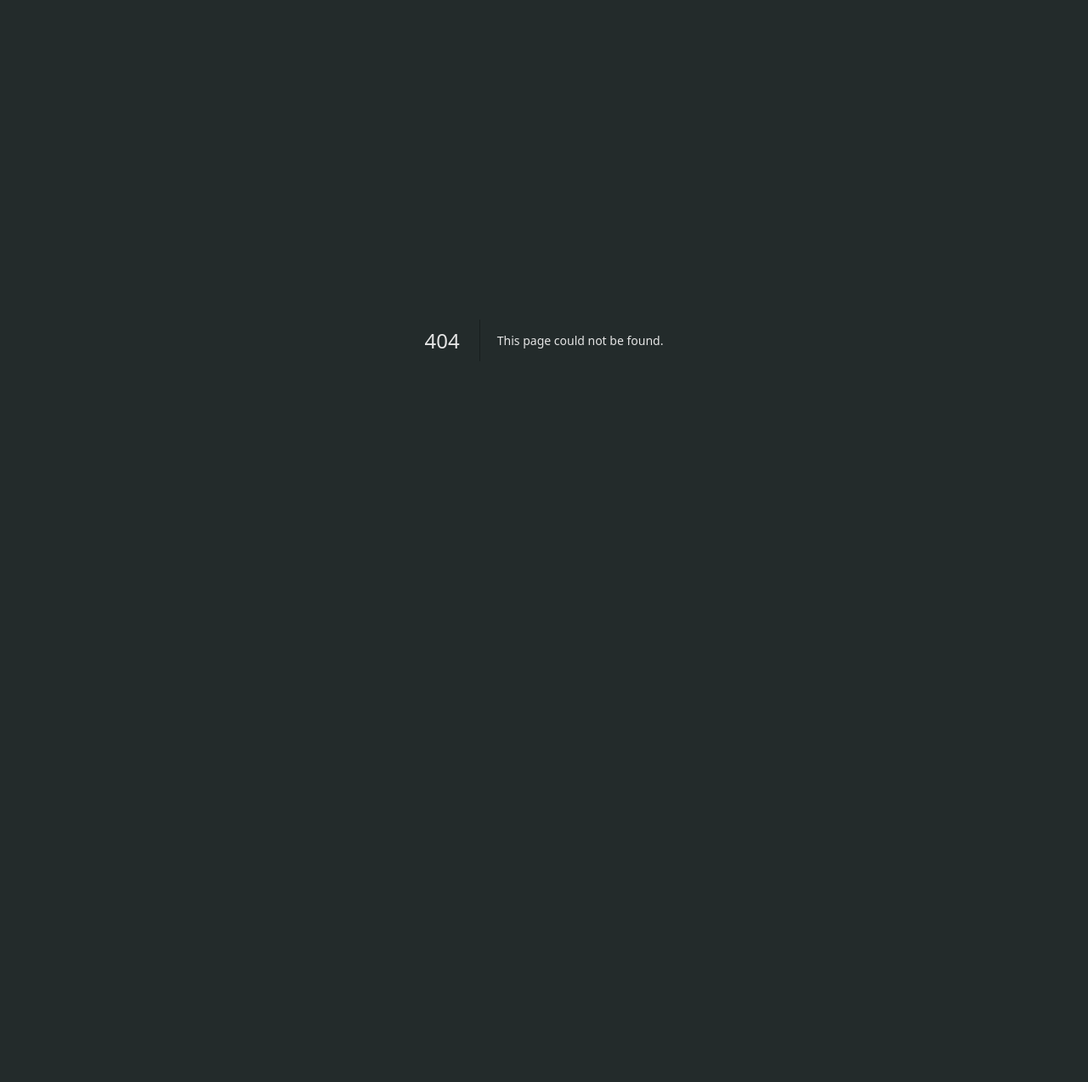
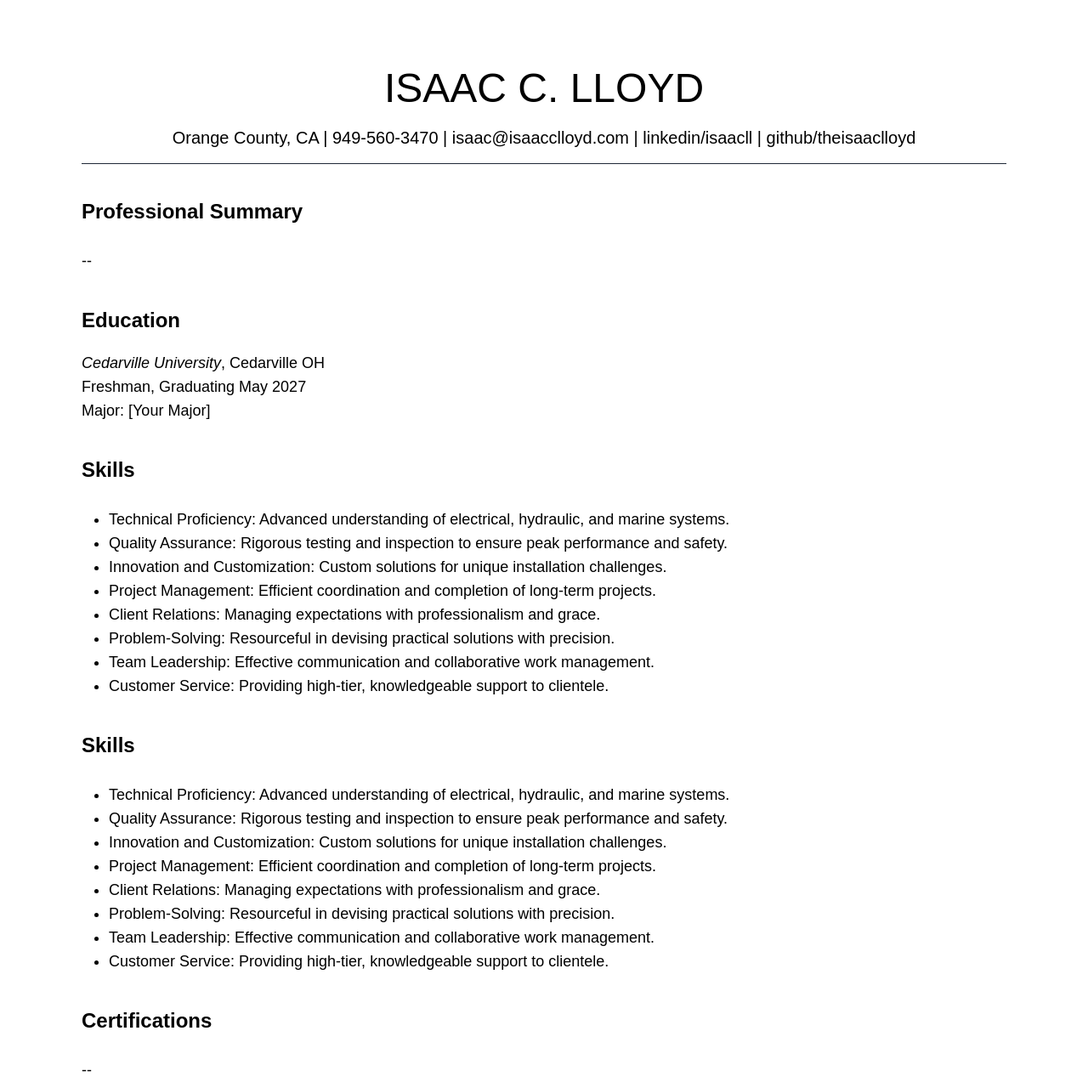
Before and after one commit to theisaaclloyd/isaacclloydcom-frontend, a Next.js app: page /resume in a window 1280 px wide. Before the commit this address had no page. Shown: the whole page at 85% size. Before the commit the page ends 800 px from the top, so only its background shows below. Built offline with nearby package versions, Linux system fonts and the light colour scheme; a web font is replaced by a local one.

Commit message:
rebuilding main ui

```diff
--- a/app/globals.css
+++ b/app/globals.css
@@ -87,7 +87,7 @@
 @keyframes fadeIn {
   from {
     opacity: 0;
-    transform: translate3d(-5px, 10px, 0);
+    /* transform: translate3d(0, 5px, 0); */
   }
 
   to {
--- a/app/page.js
+++ b/app/page.js
@@ -12,15 +12,14 @@ export const metadata = {
 export default function Home() {
 	return (
 		<main className="h-screen flex flex-col">
-			<BasicHeader />
+			{/* <BasicHeader /> */}
 
-			<section className="h-full flex items-center justify-center" id="home" >
+			<section className="flex h-full items-center justify-center" id="home" >
 				<div className="flex flex-col md:flex-row w-full md:items-center mx-auto justify-center flex-container" >
 
-
-					<div className="md:mr-8 mb-4 md:mb-0 flex justify-center image-container">
+					<div className="flex md:pr-8 justify-center image-container">
 						<Image
-							className="rounded-xl transition-all duration-500 ease-in-out"
+							className="rounded-xl transition-all duration-500 ease-in-out fade-in"
 							src="/assets/images/isaac.png"
 							width={180}
 							height={180}
@@ -29,11 +28,16 @@ export default function Home() {
 							alt="Isaac Lloyd"
 						/>
 					</div>
-					<FadeIn className="flex flex-col items-center text-center md:text-left justify-center md:items-start gap-0">
+					<FadeIn className="flex pt-5 flex-col items-center text-center md:text-left justify-center md:items-start gap-0">
+						<div className="text-5xl">Isaac Lloyd</div>
+						<div className="text-xl Gitan-Regular">BS Cyber Operations & BS Computer Science</div>
+						<div className="text-xl text-orange-200 italic Gitan-Regular">Cedarville University &apos;27</div>
+					</FadeIn>
+					{/* <FadeIn className="flex flex-col items-center text-center md:text-left justify-center md:items-start gap-0">
 						<span className="text-4xl md:text-5xl">Isaac Lloyd</span>
 						<span className="text-2xl md:text-xl Gitan-Regular">BS Cyber Operations + Computer Science</span>
 						<span className="text-xl md:text-xl text-orange-200 italic Gitan-Regular">Cedarville University &apos;27</span>
-					</FadeIn>
+					</FadeIn> */}
 				</div>
 			</section>
 
--- /dev/null
+++ b/app/resume/page.js
@@ -0,0 +1,88 @@
+// pages/resume.js
+import Link from 'next/link';
+
+export const metadata = {
+	title: 'Isaac Lloyd - Resume',
+	description: 'isaacclloyd.com',
+};
+
+export default function About() {
+	return (
+		<main className="gap-10 flex items-left flex-col text-xl Aller-Light fade-in mx-auto px-24 pt-20 bg-white text-black">
+
+			<section className="flex text-center flex-col gap-5 border-b border-gray-800 pb-4">
+				<h1 className="text-5xl Anth-Regular">ISAAC C. LLOYD</h1>
+				<p className=''>
+					Orange County, CA
+					<a> | </a>
+					949-560-3470
+					<a> | </a>
+					<Link href="mailto:isaac@isaacclloyd.com" className="hover:text-red-900 transition">isaac@isaacclloyd.com</Link>
+					<a> | </a>
+					<Link href="https://www.linkedin.com/in/isaacll/" className="hover:text-red-900 transition">linkedin/isaacll</Link>
+					<a> | </a>
+					<Link href="https://github.com/theisaaclloyd/" className="hover:text-red-900 transition">github/theisaaclloyd</Link>
+				</p>
+			</section>
+
+			<section className="flex text-left flex-col gap-5">
+				<h1 className="text-2xl font-bold">Professional Summary</h1>
+				<p className="text-lg mt-2">
+					--
+				</p>
+			</section>
+
+			<section className="flex text-left flex-col gap-5">
+				<h1 className="text-2xl font-bold">Education</h1>
+				<div className="flex flex-col text-lg gap-0">
+					<p className=""><a className='italic'>Cedarville University</a>, Cedarville OH</p>
+					<p className="">Freshman, Graduating May 2027</p>
+					<p className="">Major: [Your Major]</p>
+				</div>
+			</section>
+
+			<section className="flex text-left flex-col gap-5">
+				<h1 className="text-2xl font-bold">Skills</h1>
+				<ul className="list-disc pl-8 text-lg mt-2">
+					<li>Technical Proficiency: Advanced understanding of electrical, hydraulic, and marine systems.</li>
+					<li>Quality Assurance: Rigorous testing and inspection to ensure peak performance and safety.</li>
+					<li>Innovation and Customization: Custom solutions for unique installation challenges.</li>
+					<li>Project Management: Efficient coordination and completion of long-term projects.</li>
+					<li>Client Relations: Managing expectations with professionalism and grace.</li>
+					<li>Problem-Solving: Resourceful in devising practical solutions with precision.</li>
+					<li>Team Leadership: Effective communication and collaborative work management.</li>
+					<li>Customer Service: Providing high-tier, knowledgeable support to clientele.</li>
+				</ul>
+			</section>
+
+
+
+			<section className="flex text-left flex-col gap-5">
+				<h1 className="text-2xl font-bold">Skills</h1>
+				<ul className="list-disc pl-8 text-lg mt-2">
+					<li>Technical Proficiency: Advanced understanding of electrical, hydraulic, and marine systems.</li>
+					<li>Quality Assurance: Rigorous testing and inspection to ensure peak performance and safety.</li>
+					<li>Innovation and Customization: Custom solutions for unique installation challenges.</li>
+					<li>Project Management: Efficient coordination and completion of long-term projects.</li>
+					<li>Client Relations: Managing expectations with professionalism and grace.</li>
+					<li>Problem-Solving: Resourceful in devising practical solutions with precision.</li>
+					<li>Team Leadership: Effective communication and collaborative work management.</li>
+					<li>Customer Service: Providing high-tier, knowledgeable support to clientele.</li>
+				</ul>
+			</section>
+
+
+
+			<section className="flex text-left flex-col gap-5">
+				<h1 className="text-2xl font-bold">Certifications</h1>
+				<p className="text-lg mt-2">
+					--
+				</p>
+			</section>
+
+
+		</main>
+	);
+}
+
+// separator
--- a/components/Header.js
+++ b/components/Header.js
@@ -16,9 +16,9 @@ export function BasicHeader() {
 
 			<Link href="mailto:hello@isaacclloyd.com" target="_blank" className="mx-2 hover:text-gray-900 transition">email</Link>
 
-			<Link href="/about" className="mx-2 hover:text-gray-900 transition">about</Link>
+			{/* <Link href="/about" className="mx-2 hover:text-gray-900 transition">about</Link> */}
 
-			<Link href="/tools" className="mx-2 hover:text-gray-900 transition">tools</Link>
+			<Link href="/tools" className="mx-2 hover:text-gray-900 transition">projects</Link>
 		</header>
 	);
 }
--- a/components/tools/FadeIn.js
+++ b/components/tools/FadeIn.js
@@ -7,11 +7,11 @@ const FadeIn = ({ children, className }) => {
 	const [open, setOpen] = useState(false);
 	const items = React.Children.toArray(children);
 	const trail = useTrail(items.length, {
-		config: { mass: 10, tension: 2000, friction: 600 },
+		config: { mass: 20, tension: 2000, friction: 300 },
 		opacity: open ? 1 : 0,
 		x: open ? 0 : 10,
-		height: open ? 100 : 0,
-		from: { opacity: 0, x: 20, height: 0 },
+		y: open ? 0 : -10,
+		height: open ? 100 : 0
 	});
 
 	useEffect(() => {
```
